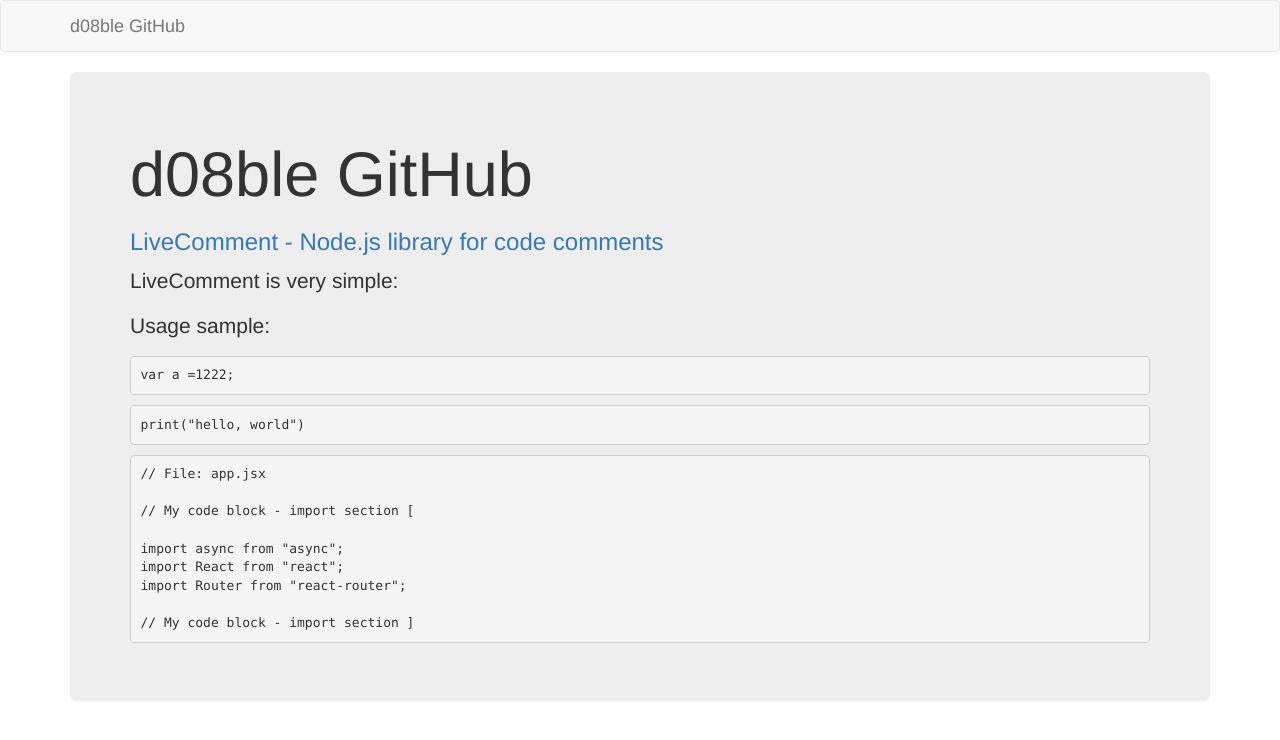
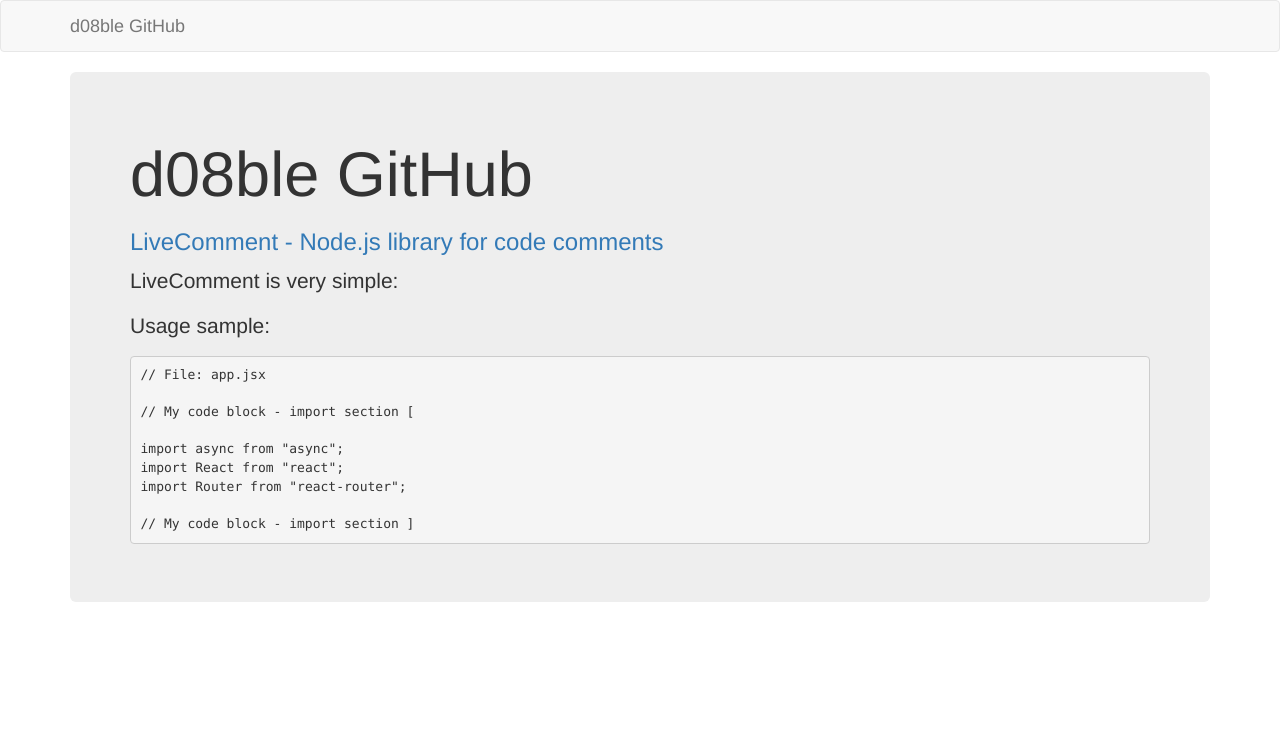
Before and after one commit to d08ble/d08ble.github.io, a Jekyll site: the page built from index.md, in a window 1280 px wide. Shown: the top 740 px of the page. Built offline with Jekyll 4.4.1, drawn with Linux system fonts in a browser that asks for light colours.

Commit message:
Edit from JekyllCMS

````diff
--- a/index.md
+++ b/index.md
@@ -7,13 +7,6 @@ title: d08ble Home
 LiveComment is very simple:
 
 Usage sample:
-```javascript
-var a =1222;
-```
-
-```python
-print("hello, world")
-```
 
 {% highlight javascript %}
 // File: app.jsx
````
